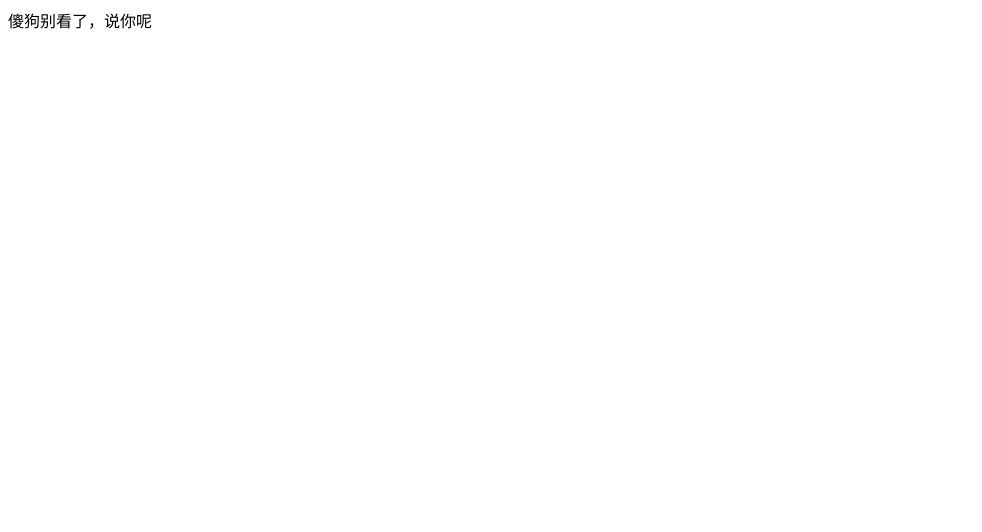
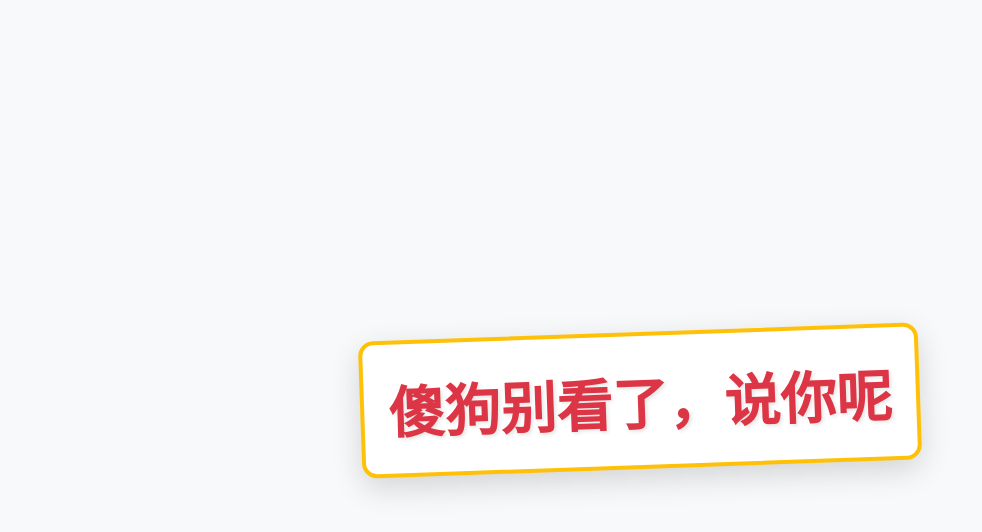
Before and after one commit to chenshijie848/848test, a plain HTML site: page index.html in a window 1280 px wide. Shown: the whole page, without its empty margins (0-982 px from the left). Drawn offline with Linux system fonts and the light colour scheme.

Commit message:
Update index.html

```diff
--- a/index.html
+++ b/index.html
@@ -1,10 +1,32 @@
 <!DOCTYPE html>
-<html>
+<html lang="zh-CN">
 <head>
     <meta charset="UTF-8">
-    <title>提示</title>
+    <title>注意</title>
+    <style>
+        body {
+            margin: 0;
+            min-height: 100vh;
+            display: grid;
+            place-items: center;
+            background: #f8f9fa;
+        }
+        .alert {
+            font-size: 3.5rem;  /* 约56px */
+            font-weight: 900;    /* 超粗体 */
+            text-align: center;
+            color: #dc3545;      /* 警示红色 */
+            text-shadow: 2px 2px 4px rgba(0,0,0,0.1);
+            padding: 1.5rem;
+            border: 4px solid #ffc107;  /* 黄色边框 */
+            border-radius: 15px;
+            background: white;
+            box-shadow: 0 10px 30px rgba(0,0,0,0.15);
+            transform: rotate(-2deg);  /* 轻微倾斜 */
+        }
+    </style>
 </head>
 <body>
-    傻狗别看了，说你呢
+    <div class="alert">傻狗别看了，说你呢</div>
 </body>
 </html>
```
